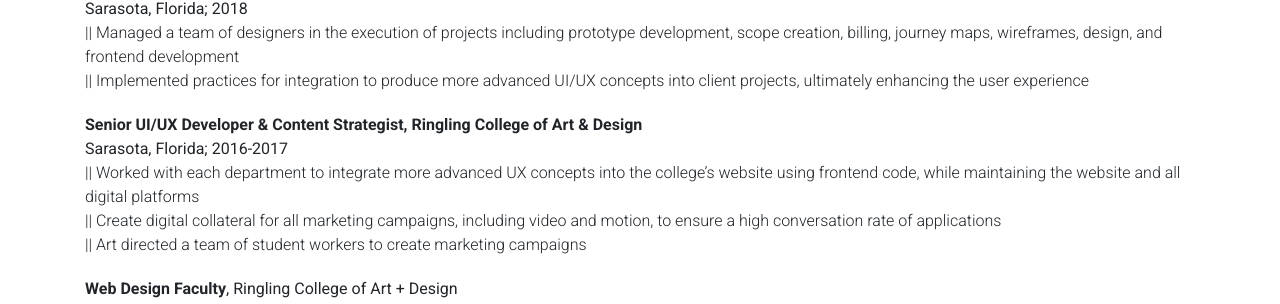
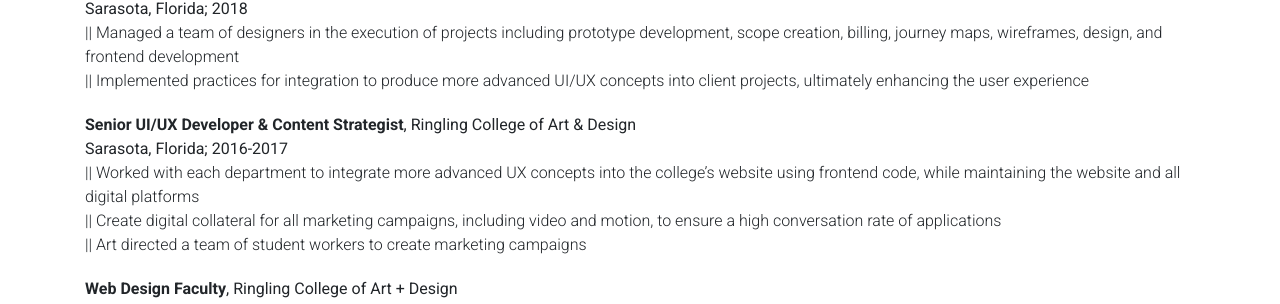
Before and after one commit to acannist/acannist.github.io, a Jekyll site: the page built from about.html, in a window 1280 px wide and 900 px high, scrolled down 450 px. Shown: the part 145-449 px from the top of the window. Built offline with Jekyll 4.4.1, drawn with Linux system fonts in a browser that asks for light colours; some of the changed lines change nothing that is shown.

Commit message:
fix random bold

```diff
--- a/about.html
+++ b/about.html
@@ -22,7 +22,7 @@
     Sarasota, Florida; 2018<br>
     <em>||  Managed a team of designers in the execution of projects including prototype development, scope creation, billing, journey maps, wireframes, design, and frontend development<br>
     ||  Implemented practices for integration to produce more advanced UI/UX concepts into client projects, ultimately enhancing the user experience</em></li>
-    <li><strong>Senior UI/UX Developer & Content Strategist, Ringling College of Art & Design</strong><br>
+    <li><strong>Senior UI/UX Developer & Content Strategist</strong>, Ringling College of Art & Design<br>
     Sarasota, Florida; 2016-2017<br>
     <em>||  Worked with each department to integrate more advanced UX concepts into the college’s website using frontend code, while maintaining the website and all digital platforms<br>
     ||  Create digital collateral for all marketing campaigns, including video and motion, to ensure a high conversation rate of applications<br>
```
